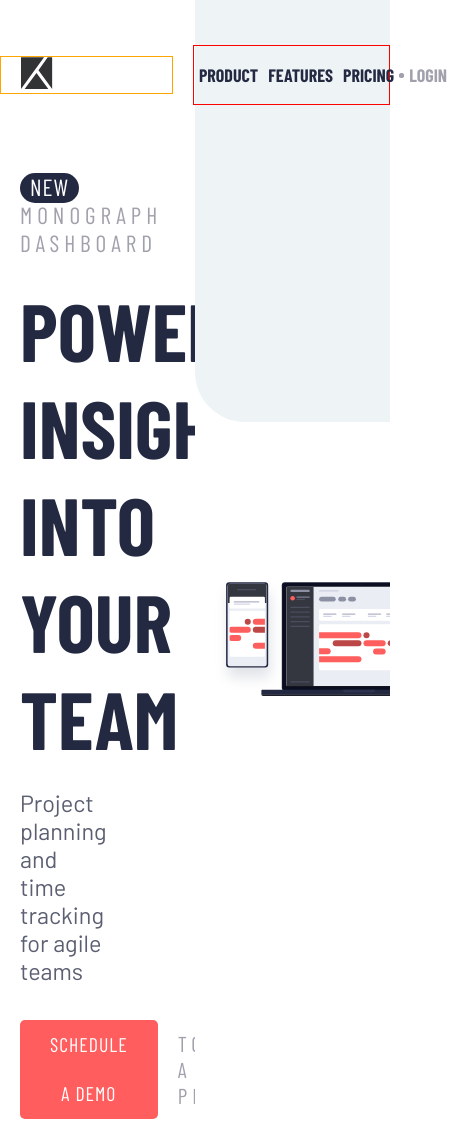
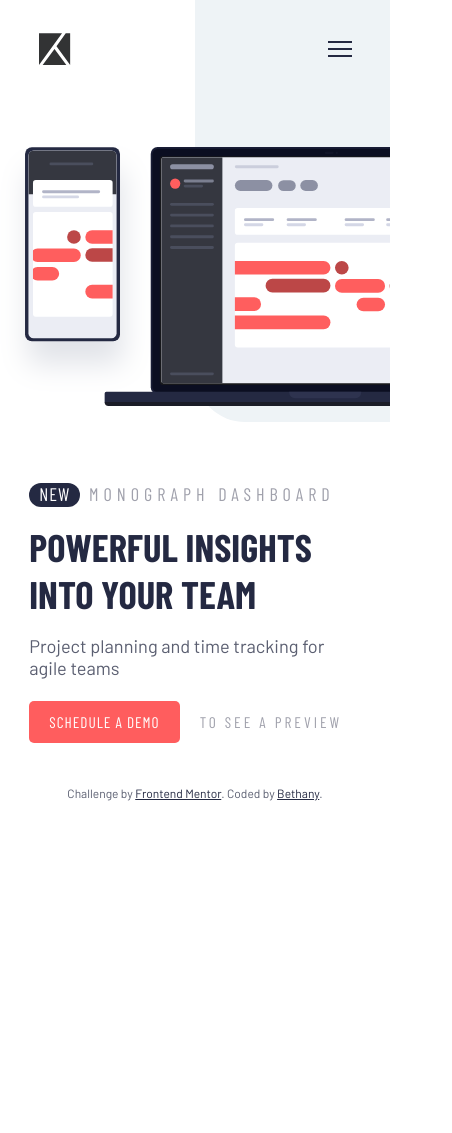
Before and after one commit to whimsicurl-creations/fm-project-tracking-component, a plain HTML site: page index.html in a window 390 px wide. Shown: the top 1133 px of the page, 452 px wide, since content can reach past the window. After the commit the page ends 844 px from the top, so only its background shows below. Drawn offline with nearby package versions, Linux system fonts and the light colour scheme.

Commit message:
Add mobile styles

```diff
--- a/css/main.css
+++ b/css/main.css
@@ -23,7 +23,7 @@ body {
     color: var(--dkgrayblue);
     margin: 0 auto;
     height: 100vh;
-    overflow: hidden;
+    overflow-x: hidden;
     display: grid;
     grid-template-rows: auto 1fr auto;
 }
@@ -49,7 +49,6 @@ header {
     align-items: center;
     width: 100%;
     height: 150px;
-    /* max-width: 1200px; */
     margin: 0 auto;
 }
 
@@ -58,25 +57,29 @@ header .logo {
     max-width: 600px;
     margin: 0 20px 0 auto;
     padding-left: 20px;
-    border: 1px solid orange;
 }
 
 header img {
     max-height: 32px;
     max-width: 32px;
-    /* padding-left: 20px; */
 }
 
 /* NAVIGATION */
+input, label {
+    display: none;
+}
+
 header nav {
+    display: flex;
+    justify-content: center;
     width: 50%;
-    border: 1px solid red;
 }
 nav ul {
     display: flex;
     justify-content: space-around;
     align-items: center;
     padding-left: 0;
+    width: 60%;
 }
 
 nav ul li {
@@ -117,7 +120,7 @@ main {
 .image,
 .wrapper {
     width: 50%;
-    overflow: hidden;
+    overflow-x: hidden;
 }
 
 .image img {
@@ -153,8 +156,10 @@ h3 {
 
 h1 {
     text-transform: uppercase;
-    font-size: 4.5rem;
+    font-size: 4.3rem;
+    font-weight: 700;
     margin: 0;
+    padding-right: 20px;
 }
 
 .wrapper p {
@@ -202,3 +207,123 @@ h1 {
 }
 
 /* MEDIA QUERY */
+@media (max-width: 1025px) {
+    html {
+        font-size: 14px;
+    }
+
+    .cta h3 {
+        font-size: 1.1rem;
+        letter-spacing: 3px;
+    }
+}
+
+@media (max-width: 790px) {
+    body {
+        height: auto;
+    }
+
+    /* MOBILE NAVIGATION */
+    header {
+        width: 100%;
+        height: 100px;
+        justify-content: space-around;
+    }
+
+    header .logo {
+        padding-left: 10%;
+    }
+
+    nav {
+        display: flex;
+        justify-content: flex-end;
+        align-items: flex-end;
+    }
+
+    nav label {
+        display: block;
+        padding-left: 40%;
+    }
+
+    nav input:checked ~ label span:first-child {
+        display: none;
+    }
+
+    nav input:not(:checked) ~ label span:last-child {
+        display: none;
+    }
+
+    nav ul {
+        display: none;
+    }
+
+    nav input:checked ~ ul {
+        display: flex;
+        flex-direction: column;
+        position: absolute;
+        background: white;
+        width: 90%;
+        left: 5%;
+        right: 5%;
+        height: 275px;
+        top: 100px;
+        z-index: 10;
+        margin: 0;
+        box-shadow: 1px 1px 10px var(--grayblue);
+    }
+
+    nav ul li a {
+        font-size: 1.5rem;
+    }
+
+    nav ul li:nth-of-type(4) {
+        display: none;
+    }
+
+    nav ul li:last-of-type {
+        border-top: 2px solid var(--ltgrayblue);
+        width: 80%;
+        padding-top: 25px;
+        display: flex;
+        justify-content: center;
+    }
+
+    /* MAIN */
+    main {
+        flex-direction: column;
+    }
+
+    .image {
+        width: 100%;
+        max-width: 100vw;
+    }
+
+    .image img {
+        margin: 3rem 0;
+        width: 140%;
+    }
+
+    .wrapper {
+        width: 85%;
+        /* max-width: 100vw; */
+        padding: 0 20px;
+        margin: 1rem auto 2rem;
+    }
+
+    .wrapper h1 {
+        font-size: 2.75rem;
+    }
+
+    .wrapper p {
+        width: 100%;
+    }
+
+    .cta button {
+        padding: 2px 20px;
+        /* font-size: 0.8rem; */
+    }
+
+    .cta h3 {
+        /* font-size: 0.9rem; */
+    }
+}
--- a/index.html
+++ b/index.html
@@ -15,6 +15,11 @@
       <img src="images/logo.svg" alt="Logo">
     </div>
     <nav>
+      <input type="checkbox" id="menu-toggle">
+      <label for="menu-toggle">
+        <span><img src="images/icon-hamburger.svg" alt="Menu"></span>
+        <span><img src="images/icon-close.svg" alt="Close Menu"></span>
+      </label>
       <ul>
         <li><a href="#">Product</a></li>
         <li><a href="#">Features</a></li>
@@ -40,7 +45,7 @@
 
       <div class="cta">
         <button>Schedule a demo</button>
-        <h3>to see a live preview</h3>
+        <h3>to see a preview</h3>
       </div>
     </section>
   </main>
```
